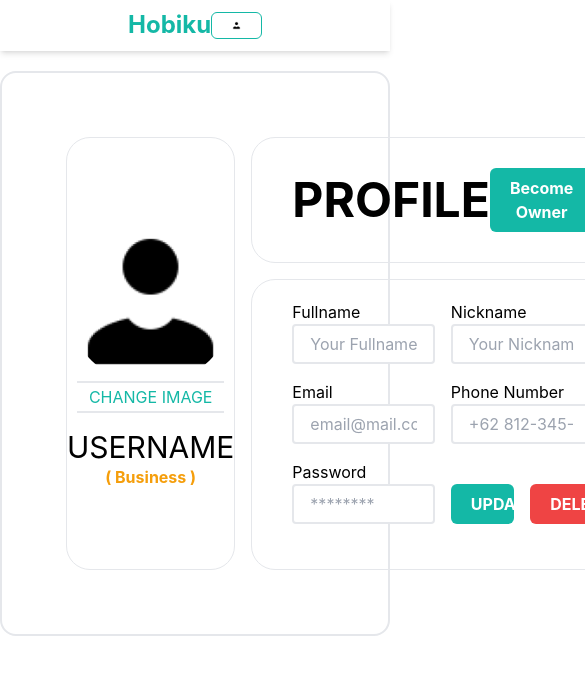
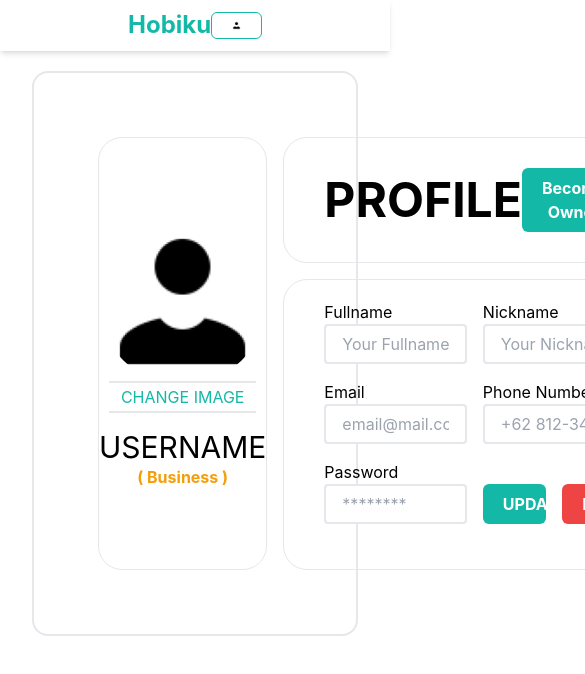
Before and after one commit to codpen/booking-sport-arena, a React (Create React App) app: page /user in a window 390 px wide. Shown: the top 674 px of the page, 585 px wide, since content can reach past the window. Built offline with nearby package versions, Linux system fonts and the light colour scheme; no server answers.

Commit message:
layout responsive updated

```diff
--- a/src/components/Layout.jsx
+++ b/src/components/Layout.jsx
@@ -4,9 +4,11 @@ import Navbar from '../components/Navbar';
 export default function Layout({ children, onScroll }) {
 	return (
 		<>
-			<div className='bg-white' onScroll={onScroll}>
+			<div className="bg-white" onScroll={onScroll}>
 				<Navbar />
-				<div className='lg:mx-32 md:mx-16 sm:mx-8'>{children}</div>
+				<div className="h-screen px-8 md:px-10 lg:px-24">
+					{children}
+				</div>
 			</div>
 		</>
 	);
```
